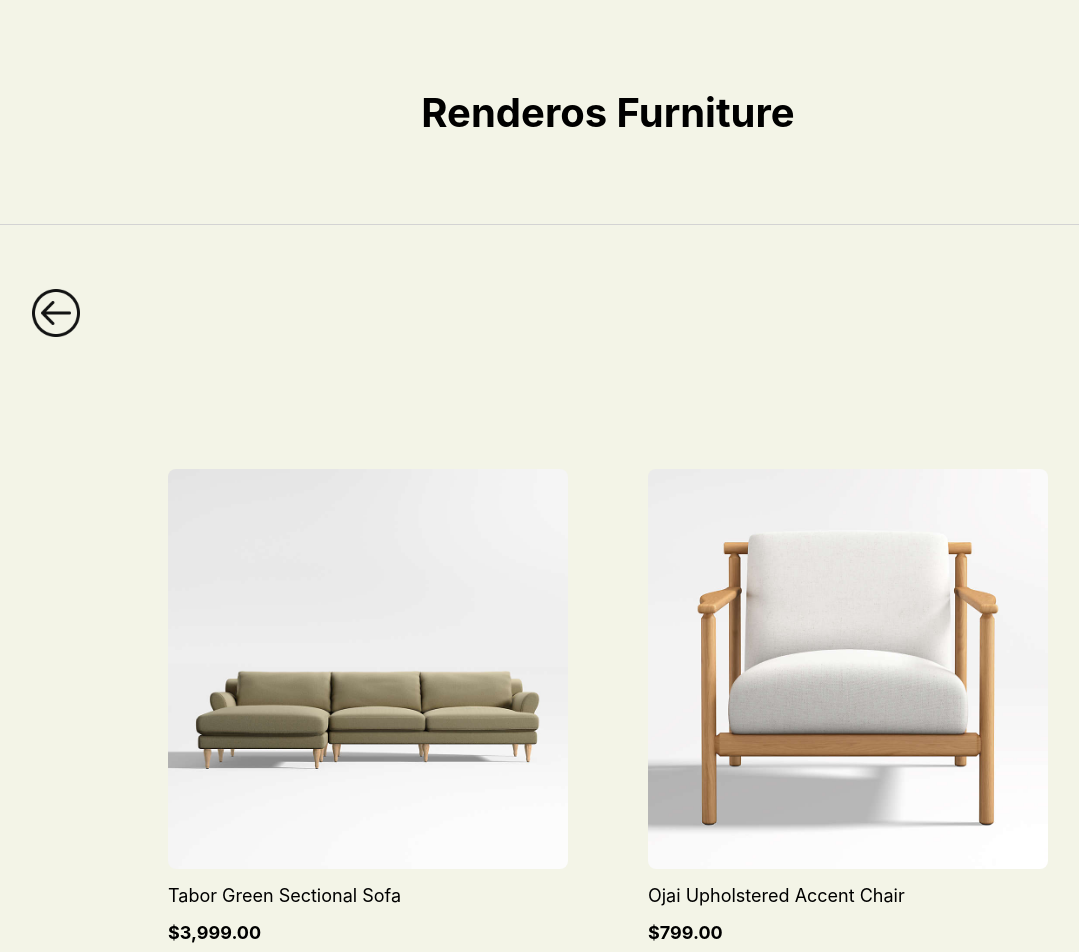
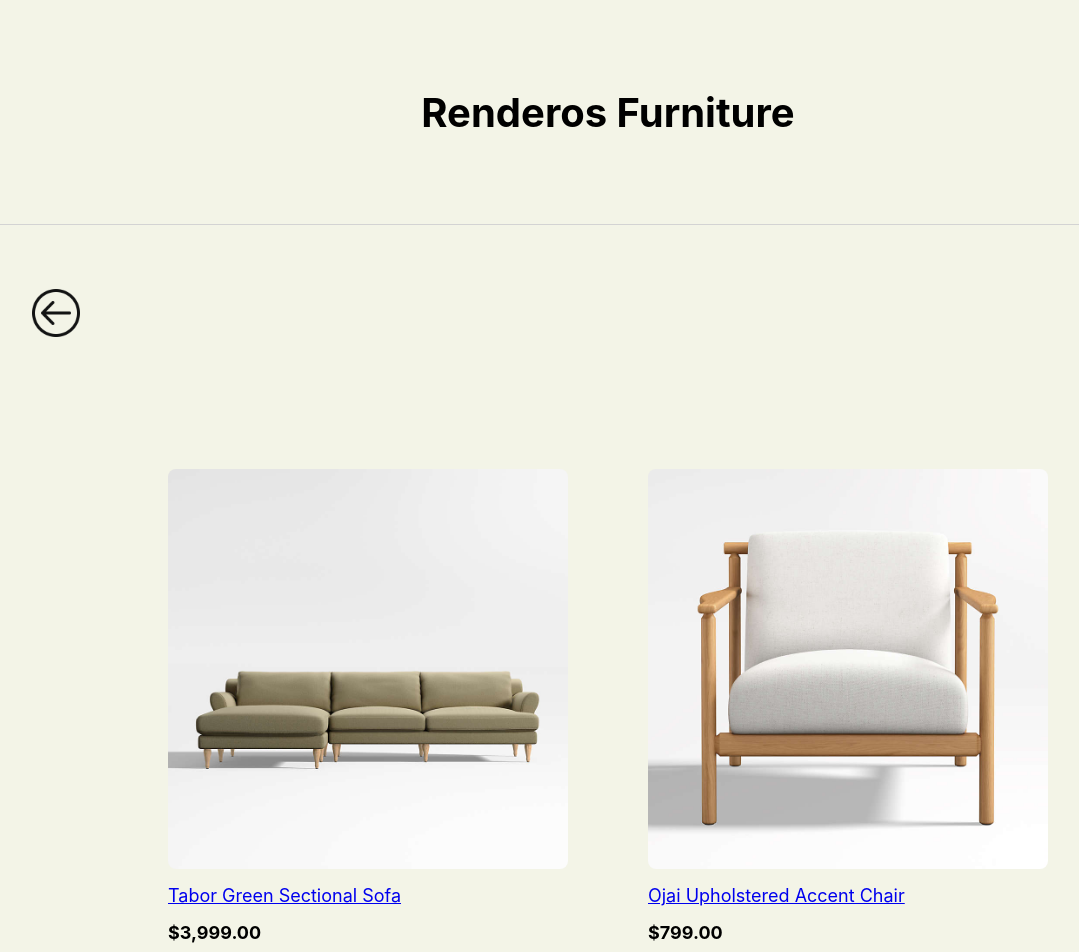
Before and after one commit to victorren7/furniture-store, a React (Create React App) app: page /shop in a window 1280 px wide. Shown: the top 952 px of the page, without its empty margins (32-1111 px from the left). Built offline with nearby package versions, Linux system fonts and the light colour scheme.

Commit message:
passing data to product detail page

```diff
--- a/src/App.js
+++ b/src/App.js
@@ -10,6 +10,7 @@ import {
 import { FurnitureUpload } from './components/furnitureUpload';
 import Shop from './components/product/Shop';
 import Home from './components/home/Home';
+import Product from './components/product/Product';
 import Nav from './components/Nav';
 
 const App = () => {
@@ -20,6 +21,7 @@ const App = () => {
         {/* <Route path="/" element={<Nav/>}> */}
           <Route index element={<Home/>} />
           <Route path="shop" element={<Shop/>}/>
+          <Route path="shop/:productName" element={<Product/>}/>
           <Route path="upload" element={<FurnitureUpload/>} />
         {/* </Route> */}
       </Routes>
--- /dev/null
+++ b/src/components/product/Product.js
@@ -0,0 +1,31 @@
+import React, { useState, useEffect } from 'react'
+import { useParams } from "react-router-dom";
+
+import { database } from '../../utils/database';
+
+
+const Product = () => {
+  const {productName} = useParams()
+
+  const [product, setProduct] = useState({})
+
+  useEffect(() => {
+    for (let i = 0; i < database.length; i++) {
+      const element = database[i];
+
+      if (element.name === productName) {
+       setProduct(element)
+      }
+
+    }
+  }, [productName])
+
+console.log('product', product)
+
+
+  return (
+    <div>Product</div>
+  )
+}
+
+export default Product
--- a/src/components/product/Shop.js
+++ b/src/components/product/Shop.js
@@ -14,9 +14,11 @@ const Shop = () => {
   function product() {
 
     return database.map((product, i) =>  (
-      <Product>
+      <Product key={i}>
         <Image alt={product.name} src={product.image} />
-        <ProductTitle>{product.name}</ProductTitle>
+        <Link to={`/shop/${product.name}`}>
+          <ProductTitle>{product.name}</ProductTitle>
+        </Link>
         <Price>${product.price.toLocaleString()}.00</Price>
       </Product>
     ))
--- a/src/utils/database.js
+++ b/src/utils/database.js
@@ -10,6 +10,7 @@ import armchair from '../assets/products/Mico-Armchair-Lifestyle.jpeg'
 
 export const database = [
   {
+    id: 1,
     name: "Tabor Green Sectional Sofa",
     type: "sofa",
     image: taborSofa,
@@ -18,6 +19,7 @@ export const database = [
     link: "https://www.crateandbarrel.com/timson-green-velvet-2-piece-left-arm-chaise-sectional-sofa/s123601"
   },
   {
+    id: 2,
     name: "Ojai Upholstered Accent Chair",
     type: "chair",
     image: ojaiChair,
@@ -26,6 +28,7 @@ export const database = [
     link: "https://www.crateandbarrel.com/ojai-upholstered-wood-frame-accent-chair/s411188"
   },
   {
+    id: 3,
     name: "Tea Kettle with Maple Handle",
     type: "tea kettle",
     image: teaKettle,
@@ -34,6 +37,7 @@ export const database = [
     link: "https://www.crateandbarrel.com/fellow-stagg-ekg-matte-grey-electric-pour-over-tea-kettle-with-maple-handle/s614048"
   },
   {
+    id: 4,
     name: "Modern Farmhouse Round Dining Table",
     type: "table",
     image: roundFarmTable,
@@ -42,6 +46,7 @@ export const database = [
     link: 'https://www.potterybarn.com/products/modern-farmhouse-round-pedestal-extending-dining-table/?pkey=s~dining%20table~309'
   },
   {
+    id: 5,
     name: "Woodstock Rectangular Coffee Table",
     type: "table",
     image: coffeeTable,
@@ -50,6 +55,7 @@ export const database = [
     link: "https://www.potterybarn.com/products/westbrook-rectangular-coffee-table/?pkey=s~coffee%20table~297"
   },
   {
+    id: 6,
     name: "Otter Charging Nightstand",
     type: "nightstand",
     image: nightStand,
@@ -58,6 +64,7 @@ export const database = [
     link: "https://www.potterybarn.com/products/cayman-mini-nightstand/?pkey=s~cayman%20nightstand~3"
   },
   {
+    id: 7,
     name: "Mico Rattan Armchair",
     type: "chair",
     image: armchair,
@@ -66,6 +73,7 @@ export const database = [
     link: "https://www.castlery.com/us/products/mico-rattan-armchair"
   },
   {
+    id: 8,
     name: "The Sideboard",
     type: "sideboard",
     image: sideboard,
@@ -74,6 +82,7 @@ export const database = [
     link: "https://www.castlery.com/us/products/sawyer-sideboard"
   },
   {
+    id: 9,
     name: "Haven Loft Sofa",
     type: "sofa",
     image: havenSofa,
```
